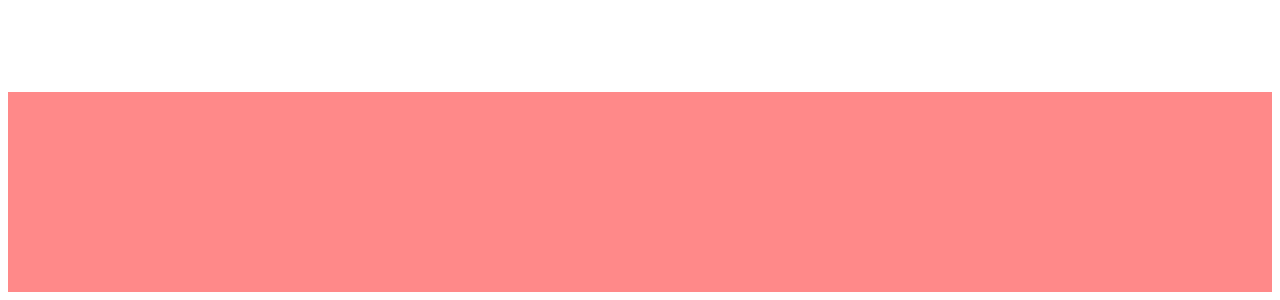
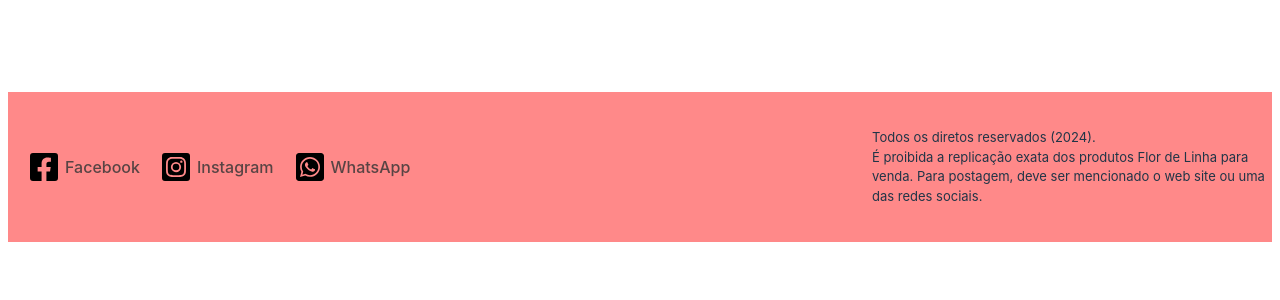
Before and after one commit to ozefreitas/flordelinha_website, a React (Vite) app: page / in a window 1280 px wide. Shown: the part 1706-2006 px from the top of the page. After the commit the page ends 1956 px from the top, so only its background shows below. Built offline with nearby package versions, Linux system fonts and the light colour scheme.

Commit message:
Add socials icons and copyrights

```diff
--- a/src/components/Footer/Footer.tsx
+++ b/src/components/Footer/Footer.tsx
@@ -1,5 +1,33 @@
-import styles from "./footer.module.css"
+import styles from "./footer.module.css";
+import {
+  FaFacebookSquare,
+  FaInstagramSquare,
+  FaWhatsappSquare,
+} from "react-icons/fa";
+import { Link } from "react-router-dom";
 
 export default function Footer() {
-    return <div id="footer" className={styles.mainFooterContainer}></div>
+  return (
+    <div id="footer" className={styles.mainFooterContainer}>
+      <div id="socials" className={styles.socialsContainer}>
+        <div id="facebook" className={styles.indivSocial}>
+          <FaFacebookSquare size="2rem" color="black"></FaFacebookSquare>
+          <Link to="/">Facebook</Link>
+        </div>
+        <div id="instagram" className={styles.indivSocial}>
+          <FaInstagramSquare size="2rem" color="black"></FaInstagramSquare>
+          <Link to="/">Instagram</Link>
+        </div>
+        <div id="whatsapp" className={styles.indivSocial}>
+          <FaWhatsappSquare size="2rem" color="black"></FaWhatsappSquare>
+          <Link to="/">WhatsApp</Link>
+        </div>
+      </div>
+      <div id="copyrights" className={styles.copyrightsContainer}>
+        Todos os diretos reservados (2024). <br />É proibida a replicação exata
+        dos produtos Flor de Linha para venda. Para postagem, deve ser
+        mencionado o web site ou uma das redes sociais.
+      </div>
+    </div>
+  );
 }
--- a/src/components/Footer/footer.module.css
+++ b/src/components/Footer/footer.module.css
@@ -1,5 +1,29 @@
 .mainFooterContainer {
-    background-color: #ff8989;
-    width: 100%;
-    height: 200px;
+  background-color: #ff8989;
+  width: 100%;
+  height: 150px;
+  display: flex;
+  justify-content: space-between;
 }
+
+.socialsContainer {
+  height: 100%;
+  width: fit-content;
+  display: flex;
+  justify-content: space-evenly;
+}
+
+.indivSocial {
+  display: flex;
+  align-items: center;
+  gap: 5px;
+  margin-left: 20px;
+}
+
+.copyrightsContainer {
+  width: 400px;
+  height: 100%;
+  display: flex;
+  align-items: center;
+  font-size: small;
+}
```
